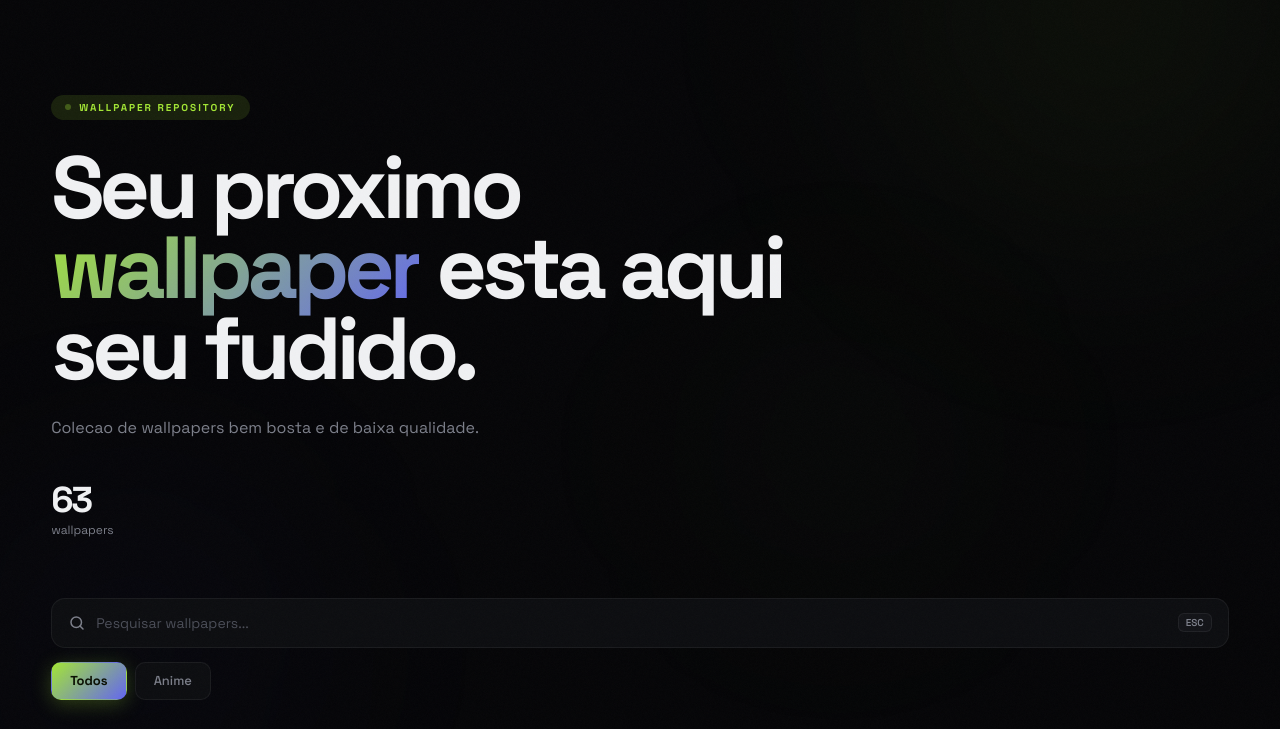
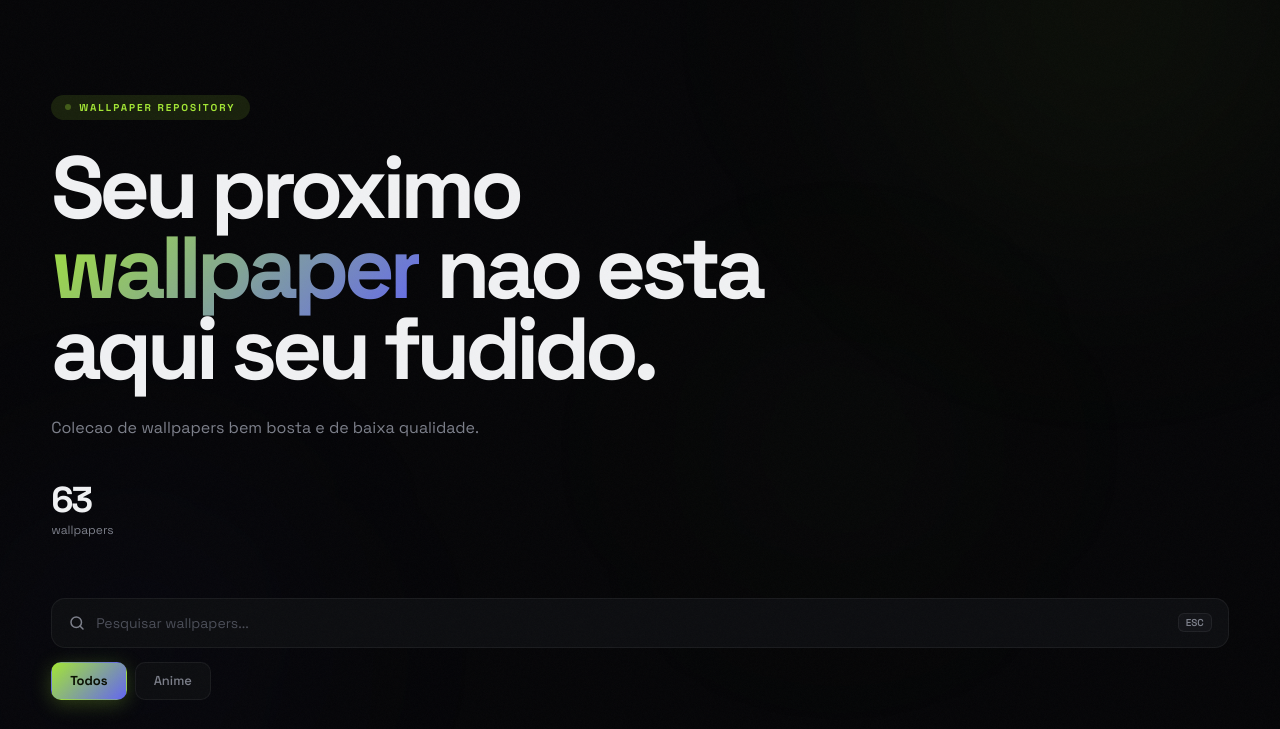
Before and after one commit to gabrielvanin759-debug/birigola, a plain HTML site: page index.html in a window 1280 px wide. Shown: the part 71-800 px from the top of the page. Drawn offline with Linux system fonts and the light colour scheme; grey boxes are pictures that could not be loaded.

Commit message:
Update meta description and header text

```diff
--- a/index.html
+++ b/index.html
@@ -3,7 +3,7 @@
 <head>
   <meta charset="UTF-8">
   <meta name="viewport" content="width=device-width, initial-scale=1.0">
-  <meta name="description" content="Fudido Wallpapers - Colecao premium de wallpapers anime em alta qualidade. Baixe em 4K, 5K e 8K.">
+  <meta name="description" content="Fudido Wallpapers - Colecao wallpapers horriveis">
   <meta name="theme-color" content="#050507">
   <title>Fudido Wallpapers</title>
   <link rel="preconnect" href="https://fonts.googleapis.com">
@@ -38,7 +38,7 @@
         <span class="badge-dot"></span>
         WALLPAPER REPOSITORY
       </div>
-      <h1>Seu proximo<br><span>wallpaper</span> esta aqui seu fudido.</h1>
+      <h1>Seu proximo<br><span>wallpaper</span> nao esta aqui seu fudido.</h1>
       <p class="hero-desc">Colecao de wallpapers bem bosta e de baixa qualidade.</p>
       <div class="hero-stats">
         <div class="stat">
```
